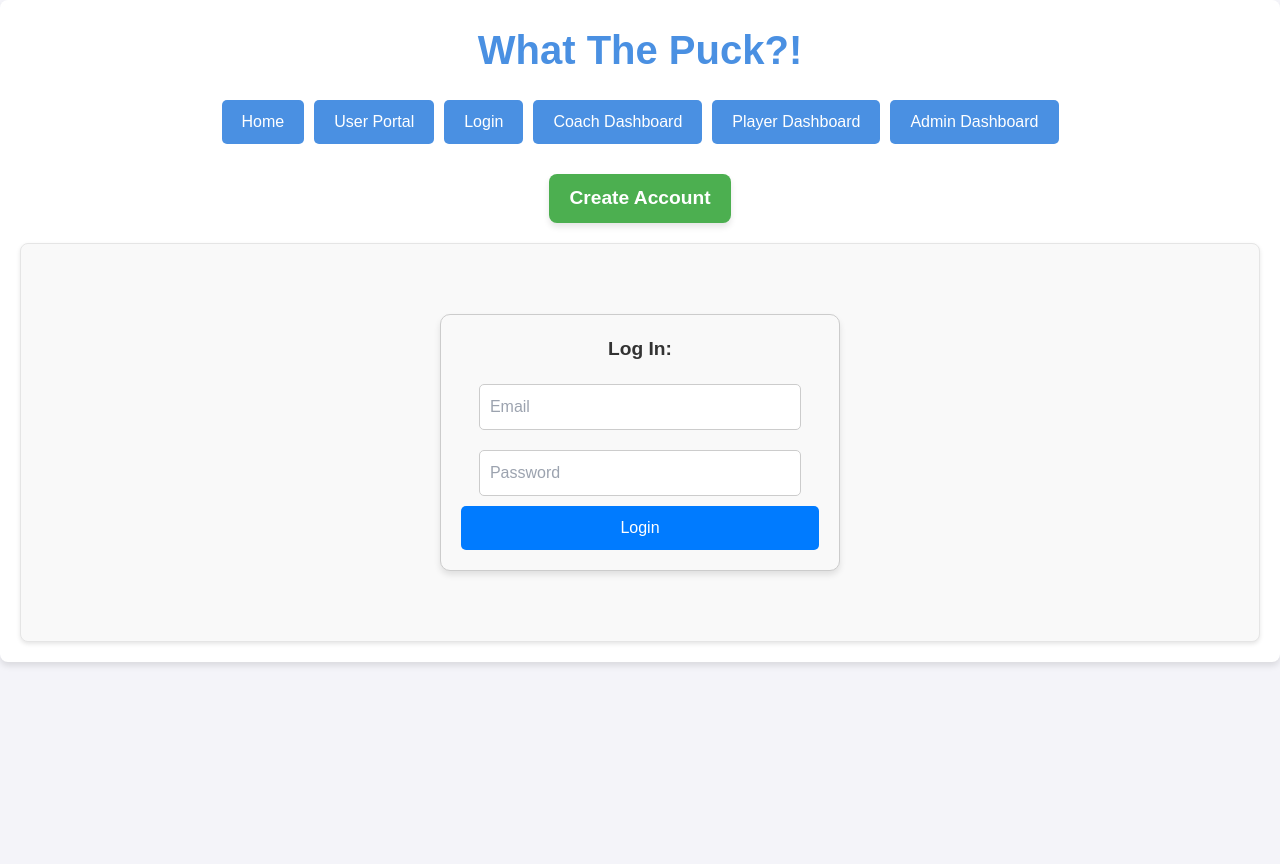
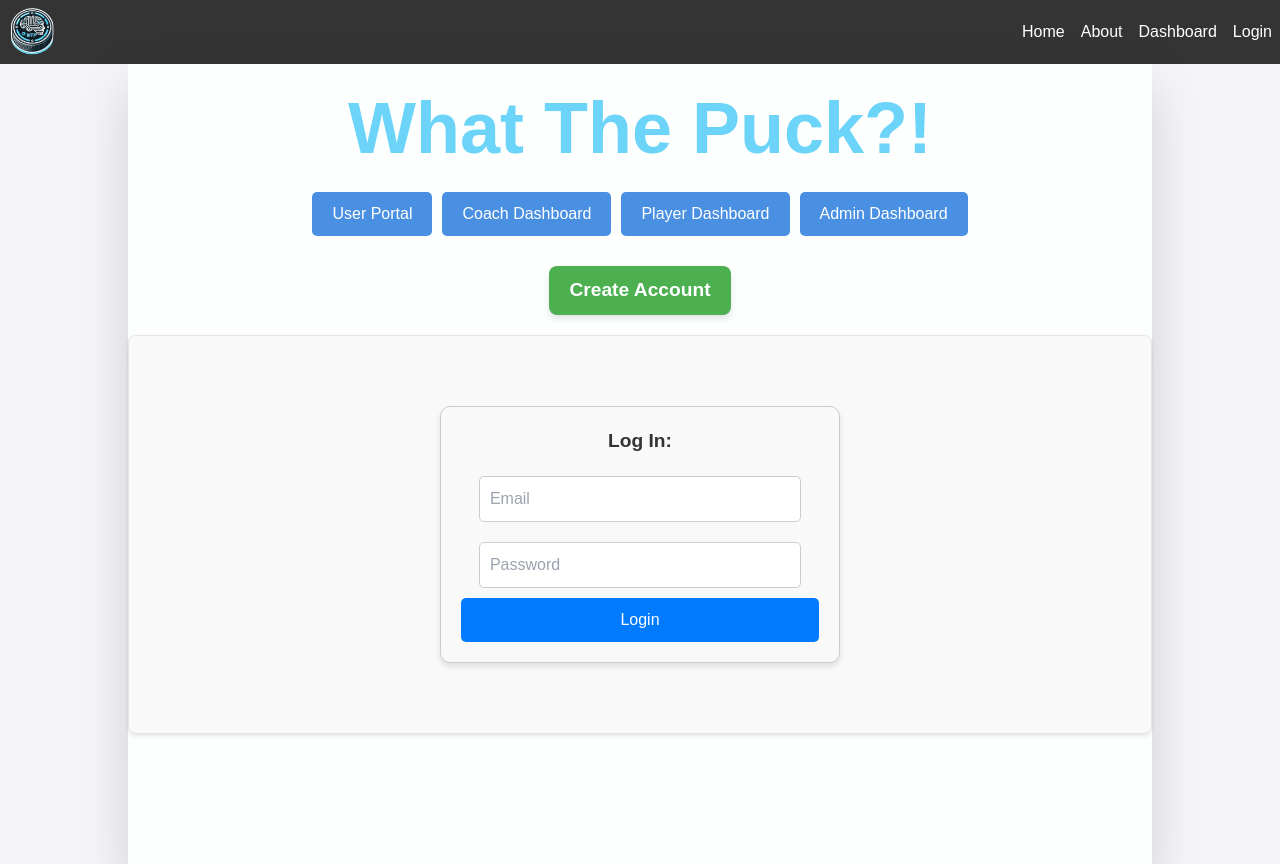
Before and after one commit to ansonruan7/What-The-Puck, a React (Create React App) app in the folder client/: page /Login in a window 1280 px wide. Before the commit the page ends 800 px from the top, so only its background shows below. Built offline with nearby package versions, Linux system fonts and the light colour scheme.

Commit message:
home page changes, nav bar added

```diff
--- a/client/src/components/Home.js
+++ b/client/src/components/Home.js
@@ -9,9 +9,9 @@ const Home = () =>{
 
 
     return (
-<Layout>
-
-</Layout>
+        <div className=''>
+            <Layout/>
+        </div>
     );
 }
 
--- a/client/src/components/Layout.js
+++ b/client/src/components/Layout.js
@@ -2,6 +2,7 @@ import React from 'react';
 import { useNavigate } from 'react-router-dom';
 import './Layout.css';
 import { useUser } from './UserContext';
+import Navbar from './Navbar';
 
 function Layout({ children }) {
     const navigate = useNavigate();
@@ -24,17 +25,15 @@ function Layout({ children }) {
     };
 
     return (
-        <div className="container">
-            <h1>What The Puck?!</h1>
+        <>
+            <Navbar/>
+            <div className="h-screen w-[80%] bg-[#fdffff] drop-shadow-2xl m-auto">
+                <h1 className='text-7xl font-orbitron font-bold text-center py-7 text-[#6bd4f8]'>
+                    What The Puck?!
+                </h1>
 
                 <div className="nav-links">
-                <a href="#" onClick={navigateHome}>Home</a>
                     <a href="#" onClick={navigateUserPortal}>User Portal</a>
-                {user ? (
-                    <a href="#" onClick={handleLogout}>Logout</a>
-                ) : (
-                    <a href="#" onClick={navigateLogin}>Login</a>
-                )}
                     <a href="#" onClick={navigateCoachDashboard}>Coach Dashboard</a>
                     <a href="#" onClick={navigatePlayerDashboard}>Player Dashboard</a> {/* Added Player Dashboard link */}
                     <a href="#" onClick={navigateAdminDashboard}>Admin Dashboard</a>
@@ -52,6 +51,7 @@ function Layout({ children }) {
                     {children}
                 </main>
             </div>
+        </>
     );
 }
 
--- /dev/null
+++ b/client/src/components/Navbar.js
@@ -0,0 +1,39 @@
+import React from 'react'
+import logo from '../assets/logo.png'
+
+import { useNavigate } from 'react-router-dom';
+import { useUser } from './UserContext'
+
+function Navbar() {
+    const navigate = useNavigate();
+        const navigateHome = () => navigate('/');
+        const navigateCreateAccount = () => navigate('/CreateAccount');
+        const navigateLogin = () => navigate('/Login');
+        const navigateUserPortal = () => navigate('/AuthUser');
+
+        const { user, logoutUser } = useUser();
+
+        const handleLogout = () => {
+            logoutUser();
+            localStorage.removeItem('token');
+            navigate('/login');
+        };
+
+        return (
+            <div className='w-full bg-[#343434] p-2 text-white flex items-center justify-between'>
+                <img src={logo} className='w-12 h-12'/>
+                <ul className='flex justify-end gap-4'>
+                    <a className='hover:bg-[#3c3b3b]' href='#' onClick={navigateHome}><li>Home</li></a>
+                    <a className='hover:bg-[#3c3b3b]' href='#' onClick={()=>{}}><li>About</li></a>
+                    <a className='hover:bg-[#3c3b3b]' href='#' onClick={()=>{}}><li>Dashboard</li></a>
+                    <li>{user ? (
+                        <a href="#" onClick={handleLogout}>Logout</a>
+                    ) : (
+                        <a href="#" onClick={navigateLogin}>Login</a>
+                    )}</li>
+                </ul>
+            </div>
+        )
+}
+
+export default Navbar
--- a/client/src/index.css
+++ b/client/src/index.css
@@ -1,3 +1,6 @@
 @tailwind base;
 @tailwind components;
 @tailwind utilities;
+
+@import "@fontsource/orbitron"; /* Default weight (400) */
+@import "@fontsource/orbitron/700.css"; /* Bold weight (700) */
--- a/client/tailwind.config.js
+++ b/client/tailwind.config.js
@@ -2,7 +2,11 @@
 module.exports = {
   content: ["./src/**/*.{js,jsx,ts,tsx}",],
   theme: {
-    extend: {},
+    extend: {
+      fontFamily: {
+        orbitron: ["Orbitron", "sans-serif"],
+      },
+    },
   },
   plugins: [],
 }
```
Also changed, not shown: client/src/assets/logo.png (added). Lines whose indentation alone changed are shown as unchanged.
